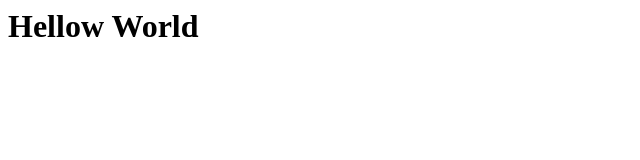
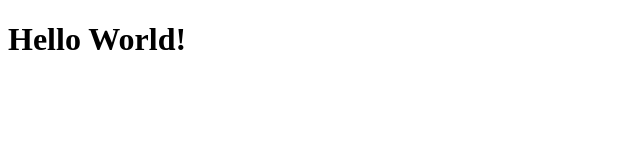
Before and after one commit to menelik7/liri-node-app, a website: page index.html in a window 1280 px wide. Shown: the whole page, without its empty margins (0-640 px from the left). Drawn offline with Linux system fonts and the light colour scheme.

Commit message:
initial commit

```diff
--- a/index.html
+++ b/index.html
@@ -1 +1,10 @@
-<h1>Hellow World</h1>
+<!DOCTYPE html>
+<html lang="en">
+<head>
+	<meta charset="UTF-8">
+	<title>Document</title>
+</head>
+<body>
+	<h1>Hello World!</h1>
+</body>
+</html>
```
